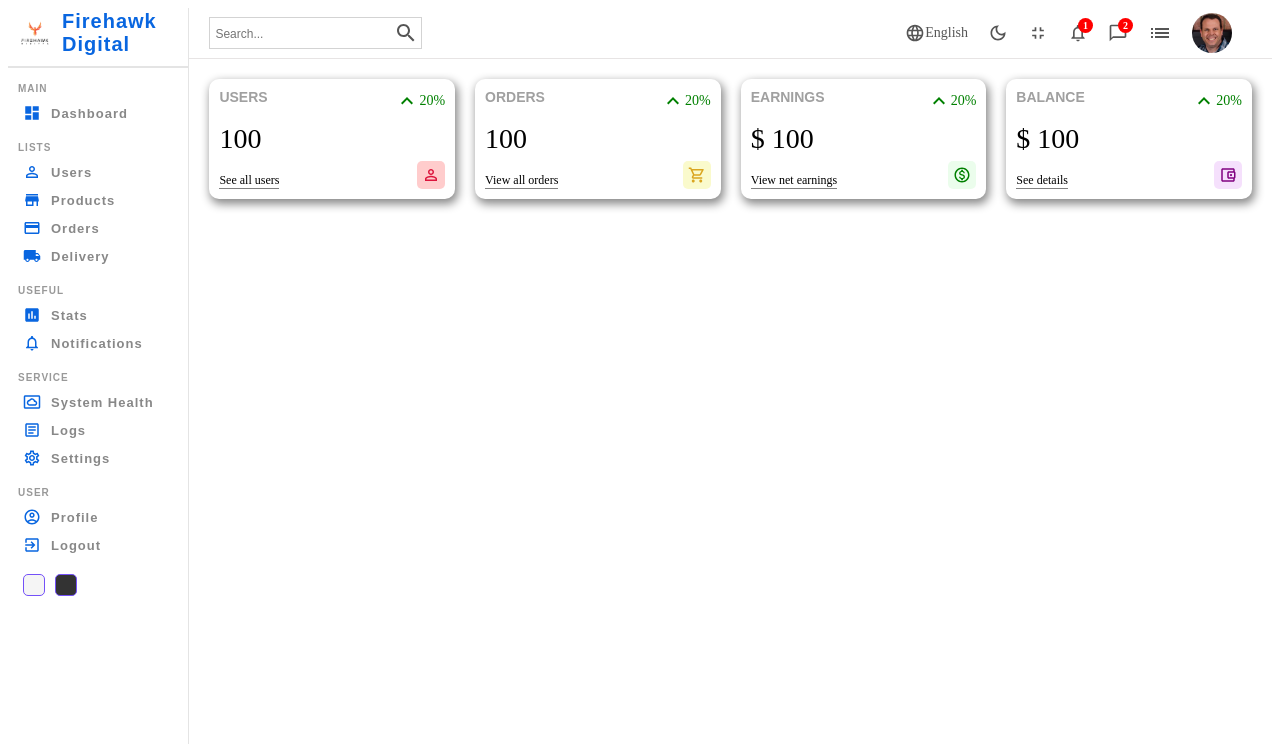
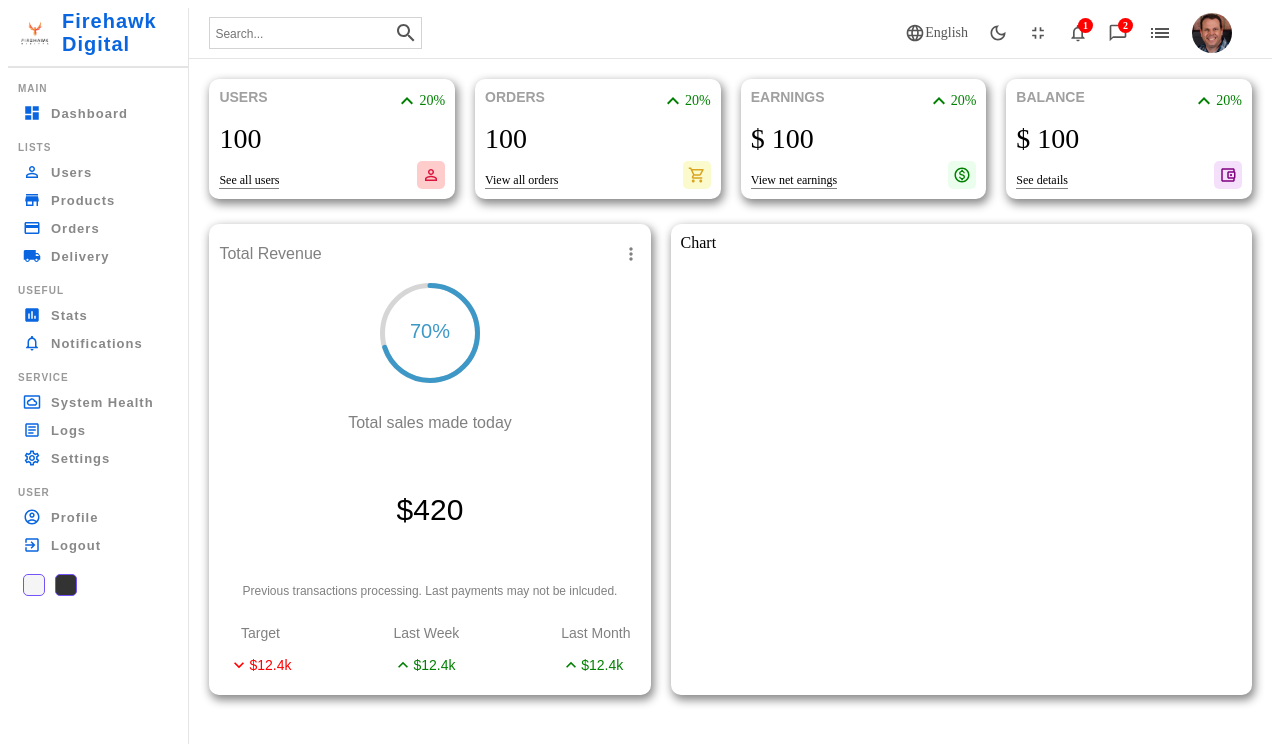
Before and after one commit to joester030376/WeListen, a React (Create React App) app: page / in a window 1280 px wide. Shown: the top 744 px of the page. Built offline with nearby package versions, Linux system fonts and the light colour scheme.

Commit message:
add featured chart

```diff
--- a/package.json
+++ b/package.json
@@ -11,9 +11,11 @@
     "@testing-library/react": "^13.4.0",
     "@testing-library/user-event": "^13.5.0",
     "react": "^18.2.0",
+    "react-circular-progressbar": "^2.1.0",
     "react-dom": "^18.2.0",
     "react-router-dom": "^6.20.0",
     "react-scripts": "5.0.1",
+    "recharts": "^2.10.1",
     "sass": "^1.69.5",
     "web-vitals": "^2.1.4"
   },
--- a/src/pages/components/chart/Chart.jsx
+++ b/src/pages/components/chart/Chart.jsx
@@ -2,7 +2,7 @@
 
 const Chart = () => {
   return (
-    <div className="chart"></div>
+    <div className="chart">Chart</div>
   )
 }
 
--- a/src/pages/components/chart/chart.scss
+++ b/src/pages/components/chart/chart.scss
@@ -0,0 +1,7 @@
+.chart {
+    flex: 4;
+    -webkit-box-shadow: 2px 4px 10px 1px rgba(0, 0, 0, 0.47);
+    box-shadow: 2px 4px 10px 1px rgba(0, 0, 0, 0.47);
+    padding: 10px;
+    border-radius: 10px;
+}
--- a/src/pages/components/featured/Featured.jsx
+++ b/src/pages/components/featured/Featured.jsx
@@ -1,8 +1,50 @@
-import './features.scss';
+import MoreVertOutlinedIcon from '@mui/icons-material/MoreVertOutlined';
+import { CircularProgressbar } from 'react-circular-progressbar';
+import 'react-circular-progressbar/dist/styles.css';
+import KeyboardArrowDownOutlinedIcon from '@mui/icons-material/KeyboardArrowDownOutlined';
+import KeyboardArrowUpOutlinedIcon from '@mui/icons-material/KeyboardArrowUpOutlined';
+import './featured.scss';
 
 const Featured = () => {
   return (
-    <div>Featured</div>
+    <div className="featured">
+        <div className="top">
+            <h1 className="title">Total Revenue</h1>
+            <MoreVertOutlinedIcon fontSize='small'/>
+        </div>
+        <div className="bottom">
+            <div className="featuredChart">
+                <CircularProgressbar value={70} text="70%" strokeWidth={5} />
+            </div>
+            <p className="title">Total sales made today</p>
+            <p className="amount">$420</p>
+            <p className="description">Previous transactions processing. Last payments may not be inlcuded.</p>
+
+            <div className="summary">
+                <div className="item">
+                    <div className="itemTitle">Target</div>
+                    <div className="itemResult negative">
+                        <KeyboardArrowDownOutlinedIcon fontSize='small' />
+                        <div className="resultAmount">$12.4k</div>
+                    </div>
+                </div>
+                <div className="item">
+                    <div className="itemTitle">Last Week</div>
+                    <div className="itemResult positive">
+                        <KeyboardArrowUpOutlinedIcon fontSize='small' />
+                        <div className="resultAmount">$12.4k</div>
+                    </div>
+                </div>
+                <div className="item">
+                    <div className="itemTitle">Last Month</div>
+                    <div className="itemResult positive">
+                        <KeyboardArrowUpOutlinedIcon fontSize='small' />
+                        <div className="resultAmount">$12.4k</div>
+                    </div>
+                </div>
+            </div>
+        </div>
+    </div>
   )
 }
 
--- a/src/pages/components/featured/featured.scss
+++ b/src/pages/components/featured/featured.scss
@@ -0,0 +1,81 @@
+.featured {
+    font-family: sans-serif;
+    flex: 3;
+    -webkit-box-shadow: 2px 4px 10px 1px rgba(0, 0, 0, 0.47);
+    box-shadow: 2px 4px 10px 1px rgba(0, 0, 0, 0.47);
+    padding: 10px;
+    border-radius: 10px;
+
+    .top {
+        display: flex;
+        align-items: center;
+        justify-content: space-between;
+        color: gray;
+
+        .title {
+            font-size: 16px;
+            font-weight: 500;
+        }
+    }
+
+    .bottom {
+        padding: 10px;
+        display: flex;
+        flex-direction: column;
+        align-items: center;
+        justify-content: center;
+        gap: 15px;
+
+        .featuredChart {
+            width: 100px;
+            height: 100px;
+        }
+
+        .title {
+            font-weight: 500;
+            color: gray
+        }
+
+        .amount {
+            font-size: 30px;
+        }
+
+        .description {
+            font-weight: 300;
+            font-size: 12px;
+            color: gray;
+            text-align: center;
+        }
+
+        .summary {
+            width: 100%;
+            display: flex;
+            align-items: center;
+            justify-content: space-between;
+
+            .item {
+                text-align: center;
+
+                .itemTitle {
+                    font-size: 14px;
+                    color: gray;
+                }
+
+                .itemResult {
+                    display: flex;
+                    align-items: center;
+                    font-size: 14px;
+                    margin-top: 14px;
+
+                    &.positive {
+                        color: green;
+                    }
+
+                    &.negative {
+                        color: red;
+                    }
+                }
+            }
+        }
+    }
+}
--- a/src/pages/home/Home.jsx
+++ b/src/pages/home/Home.jsx
@@ -1,3 +1,5 @@
+import Chart from '../components/chart/Chart';
+import Featured from '../components/featured/Featured';
 import Navbar from '../components/navbar/Navbar';
 import Sidebar from '../components/sidebar/Sidebar';
 import Widget from '../components/widget/Widget';
@@ -16,7 +18,8 @@
           <Widget type="balance" />
         </div>
         <div className="charts">
-
+          <Featured />
+          <Chart />
 
         </div>
       </div>
--- a/src/pages/home/home.scss
+++ b/src/pages/home/home.scss
@@ -4,10 +4,14 @@
     .homeContainer {
         flex: 6;
 
-        .widgets {
+        .widgets, .charts {
             display: flex;
             padding: 20px;
             gap: 20px;
         }
+
+        .charts {
+            padding: 5px 20px;
+        }
     }
 }
```
Also changed, not shown: 1 other file (tests, documents, lock files or other folders).
